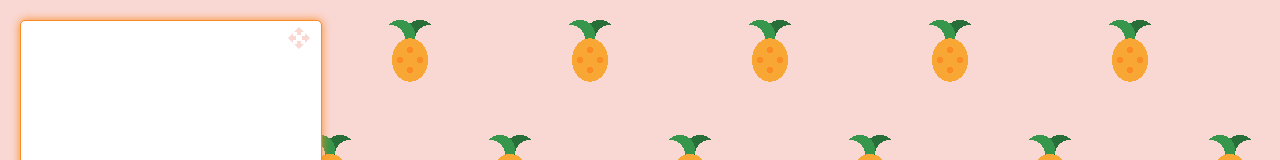
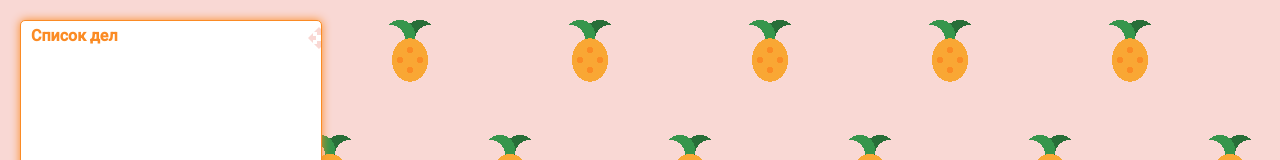
Before and after one commit to vasv-maksim/todo, an Angular app in the folder front/: page / in a window 1280 px wide. Shown: the top 160 px of the page. Built offline with nearby package versions, Linux system fonts and the light colour scheme.

Commit message:
todo add title

```diff
--- a/front/src/app/todo/todo.component.html
+++ b/front/src/app/todo/todo.component.html
@@ -1,6 +1,7 @@
 <div class="boundary">
   <div class="todo" cdkDrag cdkDragBoundary=".boundary">
     <div class="todo__handle" cdkDragHandle>
+      <div class="todo__title">Список дел</div>
       <svg width="24px" fill="currentColor" viewBox="0 0 24 24">
         <path d="M10 9h4V6h3l-5-5-5 5h3v3zm-1 1H6V7l-5 5 5 5v-3h3v-4zm14 2l-5-5v3h-3v4h3v3l5-5zm-9 3h-4v3H7l5 5 5-5h-3v-3z"></path>
         <path d="M0 0h24v24H0z" fill="none"></path>
--- a/front/src/app/todo/todo.component.scss
+++ b/front/src/app/todo/todo.component.scss
@@ -69,11 +69,18 @@
   background-color: #fff;
 
   &__handle {
+    width: 100%;
     display: flex;
-    justify-content: flex-end;
-    padding: 5px 10px 0 0;
+    justify-content: space-between;
+    padding: 5px 10px 10px 10px;
     cursor: move;
     color: $softPink;
+  }
+
+  &__title {
+    font-size: 16px;
+    font-weight: 600;
+    color: $DarkYellow;
   }
 
   &__content {
```
